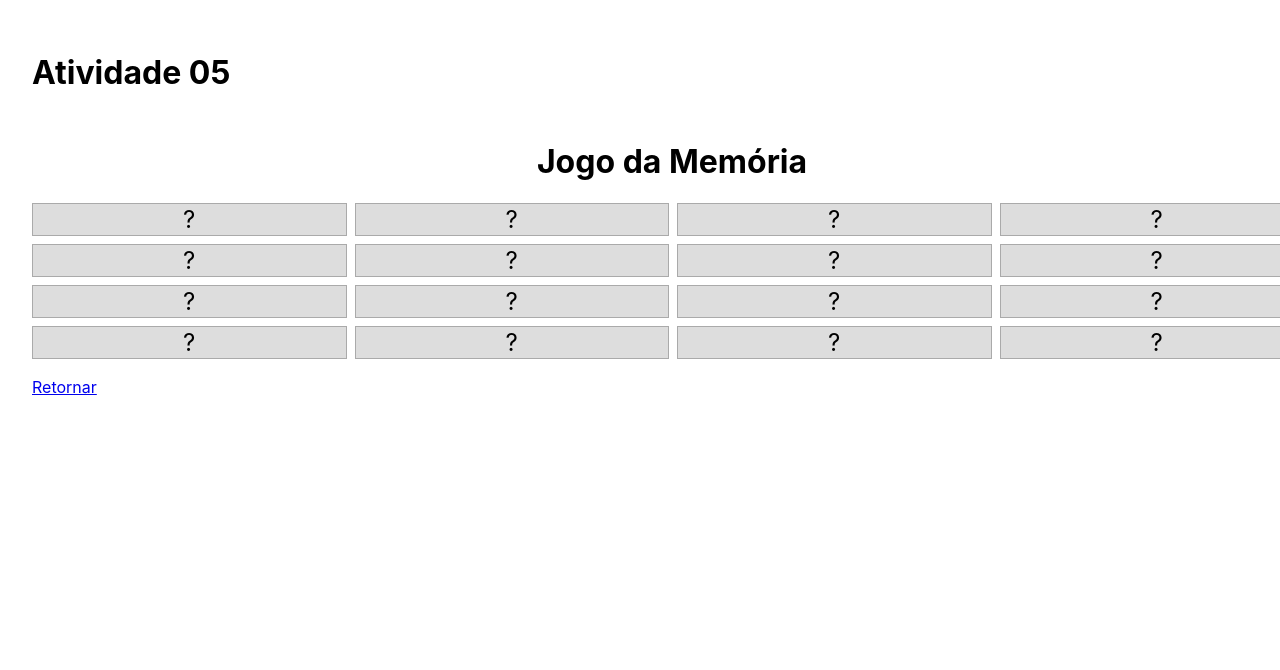
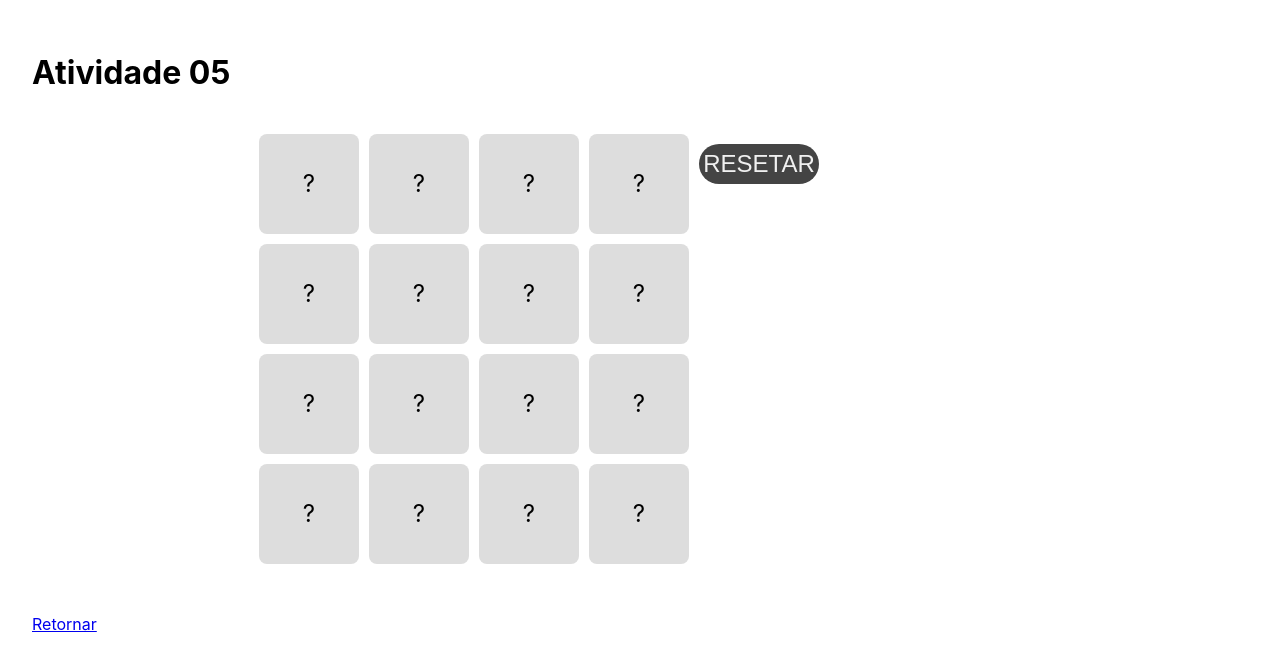
Before and after one commit to GabySouzags/meu-app, a React (Create React App) app: page /Atv05 in a window 1280 px wide. Shown: the top 670 px of the page. Built offline with nearby package versions, Linux system fonts and the light colour scheme.

Commit message:
novas alterações

```diff
--- a/src/Atv03.js
+++ b/src/Atv03.js
@@ -1,13 +1,12 @@
 import { Link } from "react-router-dom"
-import Calculadora from "./Calculadora";
+import Gallery from "./Gallery";
 
 export default function Atv03() {
     return (
         <>
             <h1>Atividade 03</h1>
             <br />
-            <Calculadora/>
-            <br />
+            <Gallery/>
             <Link to="/"> Retornar </Link>
         </>
     );
--- a/src/Atv04.js
+++ b/src/Atv04.js
@@ -1,12 +1,13 @@
 import { Link } from "react-router-dom"
-import Gallery from "./Gallery";
+import Calculadora from "./Calculadora";
 
 export default function Atv04() {
     return (
         <>
             <h1>Atividade 04</h1>
             <br />
-            <Gallery/>
+            <Calculadora/>
+            <br />
             <Link to="/"> Retornar </Link>
         </>
     );
--- a/src/Calculadora.css
+++ b/src/Calculadora.css
@@ -53,7 +53,7 @@
   }
 
   .button-operation{
-    background-color: yellowgreen !important;
+    background-color: rgb(205, 117, 50) !important;
   }
 
   .button-large {
--- a/src/Home.js
+++ b/src/Home.js
@@ -15,10 +15,10 @@ const Home = () => {
                     <Link to="/Atv02">Contador Homem/Mulher</Link>
                 </li>
                 <li>
-                    <Link to="/Atv03">Calculadora</Link>
+                    <Link to="/Atv03">Atividade Profile</Link>
                 </li>
                 <li>
-                    <Link to="/Atv04">Atividade Profile</Link>
+                    <Link to="/Atv04">Calculadora</Link>
                 </li>
                 <li>
                     <Link to="/Atv05">Jogo da Memoria</Link>
--- a/src/JogoDaMemoria.css
+++ b/src/JogoDaMemoria.css
@@ -1,33 +1,64 @@
-.JogoMemoria {
+
+.App-Memoria {
+    display: flex;
+    align-items: flex-start;
+    justify-content: center;
+    min-height: 60vh;
+    max-width: 80vw;
+    overflow: hidden;
     text-align: center;
-    margin-top: 50px;
-  }
+}
 
-  .container-cartas {
+.card-container {
     display: grid;
-    grid-template-columns: repeat(4, 1fr);
-    grid-template-rows: repeat(4, 1fr);
-    grid-gap: 10px;
-  }
+    grid-template-columns: repeat(4, 100px);
+    gap: 10px;
+    margin-top: 20px;
+}
 
-  .carta {
-    width: 100%;
-    height: 100%;
-    background-color: #ddd;
+.card {
+    width: 100px;
+    height: 100px;
     display: flex;
     align-items: center;
     justify-content: center;
     font-size: 24px;
     cursor: pointer;
-    border: 1px solid #aaa;
-    transition: background-color 0.3s ease;
-  }
+    background-color: #ddd;
+    border-radius: 8px;
+    transition: background-color 0.3s ease-in-out;
+}
 
-  .carta.virada {
+.card.flipped {
     background-color: #fff;
-    border: 1px solid #666;
-  }
+}
 
-  .carta.virada, .carta.pareada {
-    pointer-events: none;
-  }
+.button-container {
+    display: flex;
+    justify-content: center;
+    align-items: center;
+    margin-top: 20px;
+}
+
+.button {
+    width: 120px;
+    height: 40px;
+    background-size: contain;
+    border: none;
+    cursor: pointer;
+    transition: opacity 0.3s ease-in-out;
+}
+
+.button:hover {
+    opacity: 0.8;
+}
+
+@media (max-width: 480px) {
+.card-container {
+    grid-template-columns: repeat(2, 1fr);
+}
+
+.card {
+    width: 100%;
+}
+}
--- a/src/JogoDaMemoria.js
+++ b/src/JogoDaMemoria.js
@@ -1,58 +1,91 @@
+
 import React, { useState, useEffect } from 'react';
 import './JogoDaMemoria.css';
 
-const cartas = ['A', 'B', 'C', 'D', 'E', 'F', 'G', 'H'];
 
-function JogoDaMemoria() {
-  const [cartasEmbaralhadas, setCartasEmbaralhadas] = useState([]);
-  const [cartasViradas, setCartasViradas] = useState([]);
-  const [paresEncontrados, setParesEncontrados] = useState([]);
+const shuffleArray = (array) => {
+  const shuffledArray = [...array];
+  for (let i = shuffledArray.length - 1; i > 0; i--) {
+    const j = Math.floor(Math.random() * (i + 1));
+    [shuffledArray[i], shuffledArray[j]] = [shuffledArray[j], shuffledArray[i]];
+  }
+  return shuffledArray;
+};
 
-  useEffect(() => {
-    const cartasDuplicadas = [...cartas, ...cartas];
-    setCartasEmbaralhadas(embaralharArray(cartasDuplicadas));
-  }, []);
+const generateCards = () => {
+  const symbols = ['🍬', '🍭', '🍫', '🍩', '🍰', '🧁', '🍧', '🍪'];
+  const cards = [...symbols, ...symbols];
+  return shuffleArray(cards);
+};
 
-  const handleClick = (index) => {
-    if (cartasViradas.length === 1) {
-      const cartaAtual = cartasEmbaralhadas[index];
-      const cartaAnterior = cartasEmbaralhadas[cartasViradas[0]];
+const initialGameState = {
+  cards: generateCards(),
+  flippedIndices: [],
+  matchedPairs: [],
+};
 
-      if (cartaAtual === cartaAnterior && index !== cartasViradas[0]) {
-        // Se as cartas correspondem e não é a mesma carta
-        setParesEncontrados([...paresEncontrados, cartaAtual]);
-      }
+const JogoDaMemoria = () => {
+  const [gameState, setGameState] = useState(initialGameState);
 
-      setTimeout(() => {
-        setCartasViradas([]);
-      }, 1000);
-    } else {
-      setCartasViradas([index]);
+
+  const handleCardClick = (index) => {
+    if (gameState.flippedIndices.length < 2 && !gameState.flippedIndices.includes(index)) {
+      setGameState((prev) => ({ ...prev, flippedIndices: [...prev.flippedIndices, index] }));
     }
   };
 
-  const embaralharArray = (array) => {
-    const arrayEmbaralhado = array.slice();
-    for (let i = arrayEmbaralhado.length - 1; i > 0; i--) {
-      const j = Math.floor(Math.random() * (i + 1));
-      [arrayEmbaralhado[i], arrayEmbaralhado[j]] = [arrayEmbaralhado[j], arrayEmbaralhado[i]];
+  useEffect(() => {
+    if (gameState.flippedIndices.length === 2) {
+      const [index1, index2] = gameState.flippedIndices;
+      if (gameState.cards[index1] === gameState.cards[index2]) {
+        setGameState((prev) => ({
+          ...prev,
+          matchedPairs: [...prev.matchedPairs, gameState.cards[index1]],
+        }));
+
+      }
+      setTimeout(() => {
+        setGameState((prev) => ({ ...prev, flippedIndices: [] }));
+      }, 1000);
     }
-    return arrayEmbaralhado;
+  }, [gameState.flippedIndices, gameState.cards]);
+
+  useEffect(() => {
+    if (gameState.matchedPairs.length === gameState.cards.length / 2) {
+
+      alert('Parabéns! Você ganhou!');
+      setGameState(initialGameState);
+    }
+  }, [
+    gameState.matchedPairs,
+    gameState.cards,
+    initialGameState,
+  ]);
+
+  const handleRestart = () => {
+    setGameState(initialGameState);
+  };
+
+  const renderCard = (symbol, index) => {
+    const isFlipped = gameState.flippedIndices.includes(index) || gameState.matchedPairs.includes(symbol);
+    return (
+      <div
+        key={index}
+        className={`card ${isFlipped ? 'flipped' : ''}`}
+        onClick={() => handleCardClick(index)}
+      >
+        {isFlipped ? symbol : '?'}
+      </div>
+    );
   };
 
   return (
-    <div className="JogoMemoria">
-      <h1>Jogo da Memória</h1>
-      <div className="container-cartas">
-        {cartasEmbaralhadas.map((carta, index) => (
-          <div
-            key={index}
-            className={`carta ${cartasViradas.includes(index) || paresEncontrados.includes(carta) ? 'virada' : ''}`}
-            onClick={() => handleClick(index)}
-          >
-            {cartasViradas.includes(index) || paresEncontrados.includes(carta) ? carta : '?'}
-          </div>
-        ))}
+    <div className="App-Memoria">
+      <div className="card-container">
+        {gameState.cards.map((symbol, index) => renderCard(symbol, index))}
+      </div>
+      <div className="button-container">
+        <button className="button" onClick={handleRestart}>RESETAR</button>
       </div>
     </div>
   );
```
